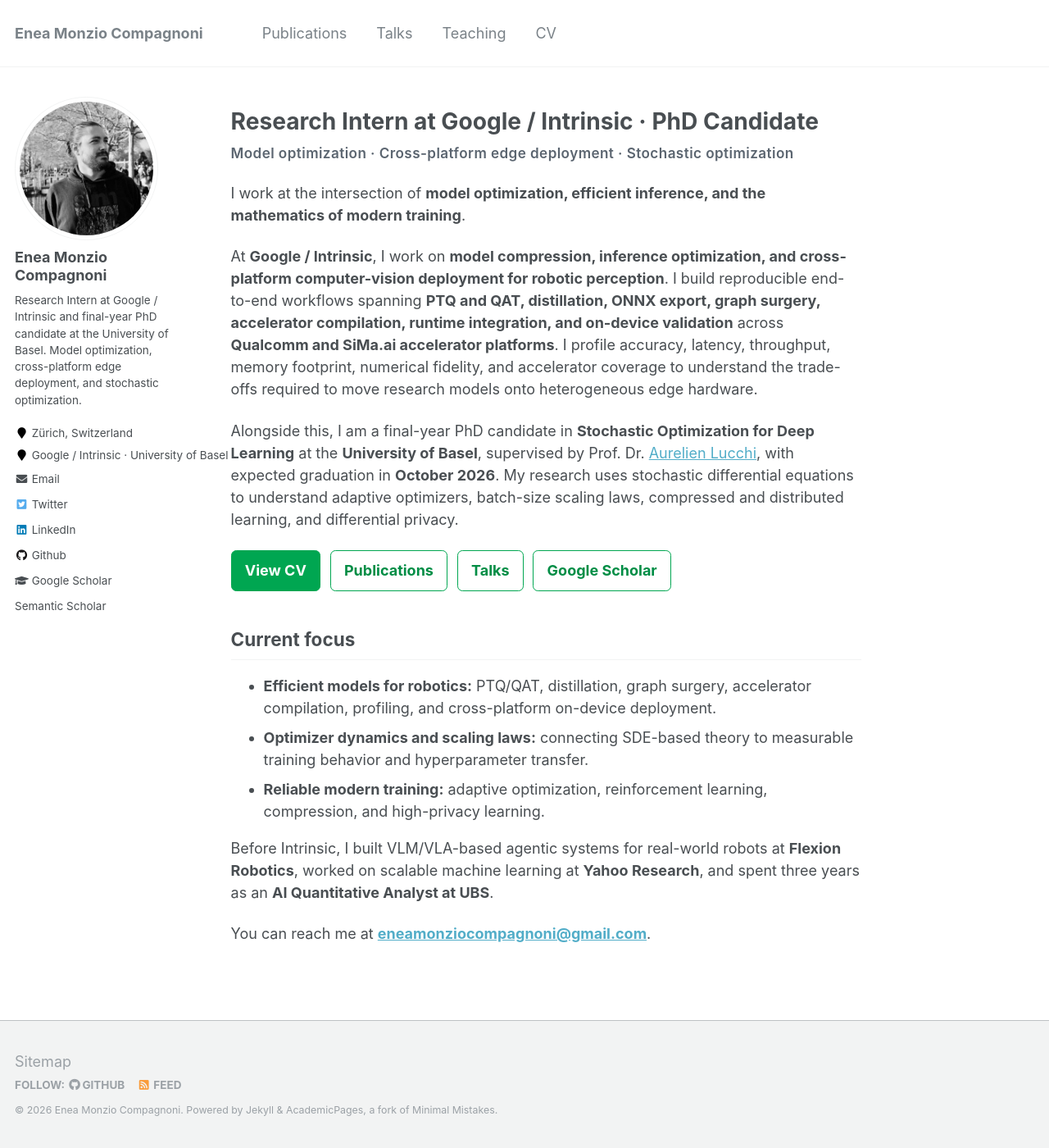
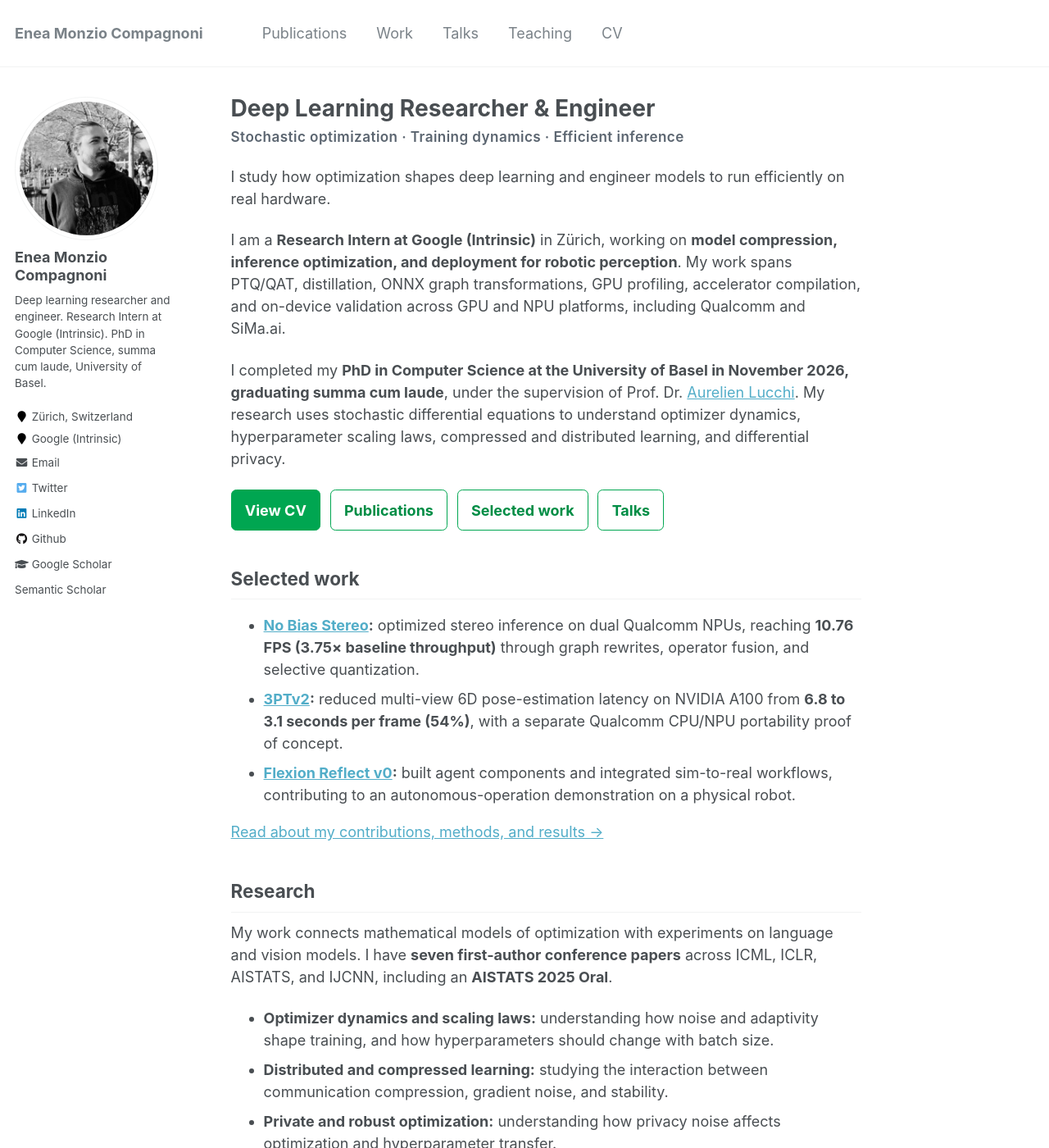
Before and after one commit to eneamc/eneamc.github.io, a Jekyll site: the page built from _pages/about.md, in a window 1280 px wide and 1400 px high. Shown: the whole window at 82% size. Built offline with Jekyll 4.4.1, drawn with Linux system fonts in a browser that asks for light colours; nearby versions of some CDN libraries; a style sheet for code colours, icons or effects is not loaded; some of the changed text lies outside the part shown.

Commit message:
Update PhD profile and selected ML systems work

```diff
--- a/_config.yml
+++ b/_config.yml
@@ -10,7 +10,7 @@ locale                   : "en-US"
 title                    : "Enea Monzio Compagnoni"
 title_separator          : "-"
 name                     : &name "Enea Monzio Compagnoni"
-description              : &description "Research intern at Google / Intrinsic and final-year PhD candidate working on model optimization, cross-platform edge deployment, and stochastic optimization."
+description              : &description "Deep learning researcher and engineer working on stochastic optimization, training dynamics, and efficient ML systems. PhD in Computer Science, summa cum laude, University of Basel."
 url                      : https://eneamc.github.io # the base hostname & protocol for your site e.g. "https://mmistakes.github.io"
 baseurl                  : "" # the subpath of your site, e.g. "/blog"
 repository               : "eneamc/eneamc.github.io"
@@ -85,9 +85,9 @@ analytics:
 author:
   name             : "Enea Monzio Compagnoni"
   avatar           : "profile.jpg"
-  bio              : "Research Intern at Google / Intrinsic and final-year PhD candidate at the University of Basel. Model optimization, cross-platform edge deployment, and stochastic optimization."
+  bio              : "Deep learning researcher and engineer. Research Intern at Google (Intrinsic). PhD in Computer Science, summa cum laude, University of Basel."
   location         : "Zürich, Switzerland"
-  employer         : "Google / Intrinsic · University of Basel"
+  employer         : "Google (Intrinsic)"
   pubmed           :
   googlescholar    : "https://scholar.google.com/citations?user=6qKgak8AAAAJ&hl=en"
   email            : "eneamonziocompagnoni@gmail.com"
--- a/_data/navigation.yml
+++ b/_data/navigation.yml
@@ -2,6 +2,9 @@
 main:
   - title: "Publications"
     url: /publications/
+
+  - title: "Work"
+    url: /work/
 
   - title: "Talks"
     url: /talks/
--- a/_pages/about.md
+++ b/_pages/about.md
@@ -1,36 +1,58 @@
 ---
 permalink: /
-title: ""
-excerpt: "Research intern at Google / Intrinsic and final-year PhD candidate working on model optimization, cross-platform edge deployment, and stochastic optimization."
+title: "Deep Learning Researcher & Engineer"
+excerpt: "Stochastic optimization, training dynamics, and efficient ML systems. Research Intern at Google (Intrinsic); PhD in Computer Science, summa cum laude, University of Basel."
 author_profile: true
 redirect_from:
   - /about/
   - /about.html
 ---
 
-# Research Intern at Google / Intrinsic · PhD Candidate
+<div class="profile-kicker">Stochastic optimization · Training dynamics · Efficient inference</div>
 
-<div class="profile-kicker">Model optimization · Cross-platform edge deployment · Stochastic optimization</div>
+I study how optimization shapes deep learning and engineer models to run efficiently on real hardware.
 
-I work at the intersection of **model optimization, efficient inference, and the mathematics of modern training**.
+I am a **Research Intern at Google (Intrinsic)** in Zürich, working on **model compression, inference optimization, and deployment for robotic perception**. My work spans PTQ/QAT, distillation, ONNX graph transformations, GPU profiling, accelerator compilation, and on-device validation across GPU and NPU platforms, including Qualcomm and SiMa.ai.
 
-At **Google / Intrinsic**, I work on **model compression, inference optimization, and cross-platform computer-vision deployment for robotic perception**. I build reproducible end-to-end workflows spanning **PTQ and QAT, distillation, ONNX export, graph surgery, accelerator compilation, runtime integration, and on-device validation** across **Qualcomm and SiMa.ai accelerator platforms**. I profile accuracy, latency, throughput, memory footprint, numerical fidelity, and accelerator coverage to understand the trade-offs required to move research models onto heterogeneous edge hardware.
-
-Alongside this, I am a final-year PhD candidate in **Stochastic Optimization for Deep Learning** at the **University of Basel**, supervised by Prof. Dr. [Aurelien Lucchi](https://omls.dmi.unibas.ch/en/persons/aurelien-lucchi/), with expected graduation in **October 2026**. My research uses stochastic differential equations to understand adaptive optimizers, batch-size scaling laws, compressed and distributed learning, and differential privacy.
+I completed my **PhD in Computer Science at the University of Basel in November 2026, graduating summa cum laude**, under the supervision of Prof. Dr. [Aurelien Lucchi](https://omls.dmi.unibas.ch/en/persons/aurelien-lucchi/). My research uses stochastic differential equations to understand optimizer dynamics, hyperparameter scaling laws, compressed and distributed learning, and differential privacy.
 
 <div class="profile-actions">
   <a class="profile-action profile-action--primary" href="/cv/">View CV</a>
   <a class="profile-action" href="/publications/">Publications</a>
+  <a class="profile-action" href="/work/">Selected work</a>
   <a class="profile-action" href="/talks/">Talks</a>
-  <a class="profile-action" href="https://scholar.google.com/citations?user=6qKgak8AAAAJ&hl=en">Google Scholar</a>
 </div>
 
-## Current focus
+## Selected work
 
-- **Efficient models for robotics:** PTQ/QAT, distillation, graph surgery, accelerator compilation, profiling, and cross-platform on-device deployment.
-- **Optimizer dynamics and scaling laws:** connecting SDE-based theory to measurable training behavior and hyperparameter transfer.
-- **Reliable modern training:** adaptive optimization, reinforcement learning, compression, and high-privacy learning.
+- **[No Bias Stereo](/work/#no-bias-stereo):** optimized stereo inference on dual Qualcomm NPUs, reaching **10.76 FPS (3.75× baseline throughput)** through graph rewrites, operator fusion, and selective quantization.
+- **[3PTv2](/work/#pose-estimation):** reduced multi-view 6D pose-estimation latency on NVIDIA A100 from **6.8 to 3.1 seconds per frame (54%)**, with a separate Qualcomm CPU/NPU portability proof of concept.
+- **[Flexion Reflect v0](/work/#flexion-reflect-v0):** built agent components and integrated sim-to-real workflows, contributing to an autonomous-operation demonstration on a physical robot.
 
-Before Intrinsic, I built VLM/VLA-based agentic systems for real-world robots at **Flexion Robotics**, worked on scalable machine learning at **Yahoo Research**, and spent three years as an **AI Quantitative Analyst at UBS**.
+[Read about my contributions, methods, and results →](/work/)
+
+## Research
+
+My work connects mathematical models of optimization with experiments on language and vision models. I have **seven first-author conference papers** across ICML, ICLR, AISTATS, and IJCNN, including an **AISTATS 2025 Oral**.
+
+- **Optimizer dynamics and scaling laws:** understanding how noise and adaptivity shape training, and how hyperparameters should change with batch size.
+- **Distributed and compressed learning:** studying the interaction between communication compression, gradient noise, and stability.
+- **Private and robust optimization:** understanding how privacy noise affects optimization and hyperparameter transfer.
+
+My PhD thesis, *Modern Optimizers as Noise-Shaping Mechanisms: A Stochastic Differential Equation Perspective*, brings these themes together. [Numerical notebooks accompanying the thesis](https://github.com/eneamc/Code_PhD_Thesis) are publicly available.
+
+[Publications and research details →](/publications/)
+
+## Selected research talks
+
+- **Google DeepMind**, 11 August 2026 — *Understanding Optimizer Dynamics and Scaling Laws via SDEs*.
+- **Caltech, Anima Anandkumar’s Lab**, 5 March 2025 — *Unbiased and Sign Compression in Distributed Learning: Comparing Noise Resilience via SDEs*.
+- **Nokia Bell Labs**, 29 January 2025 — *Unbiased and Sign Compression in Distributed Learning: Comparing Noise Resilience via SDEs*.
+
+[All talks and conference presentations →](/talks/)
+
+## Background and contact
+
+Before Google (Intrinsic), I worked on robot autonomy at **Flexion Robotics**, scalable machine learning at **Yahoo Research**, and applied machine learning in finance during three years as an **AI Quantitative Analyst at UBS**. My background spans mathematics and quantitative finance; I have also [taught deep learning and optimization](/teaching/) and mentored master’s research students.
 
 You can reach me at **[eneamonziocompagnoni@gmail.com](mailto:eneamonziocompagnoni@gmail.com)**.
```
Also changed, not shown: _pages/publications.md (+21 -14 lines), _pages/talks.md (+9 -1 lines), _pages/work.md (added, +64 -0 lines), 1 other file.
